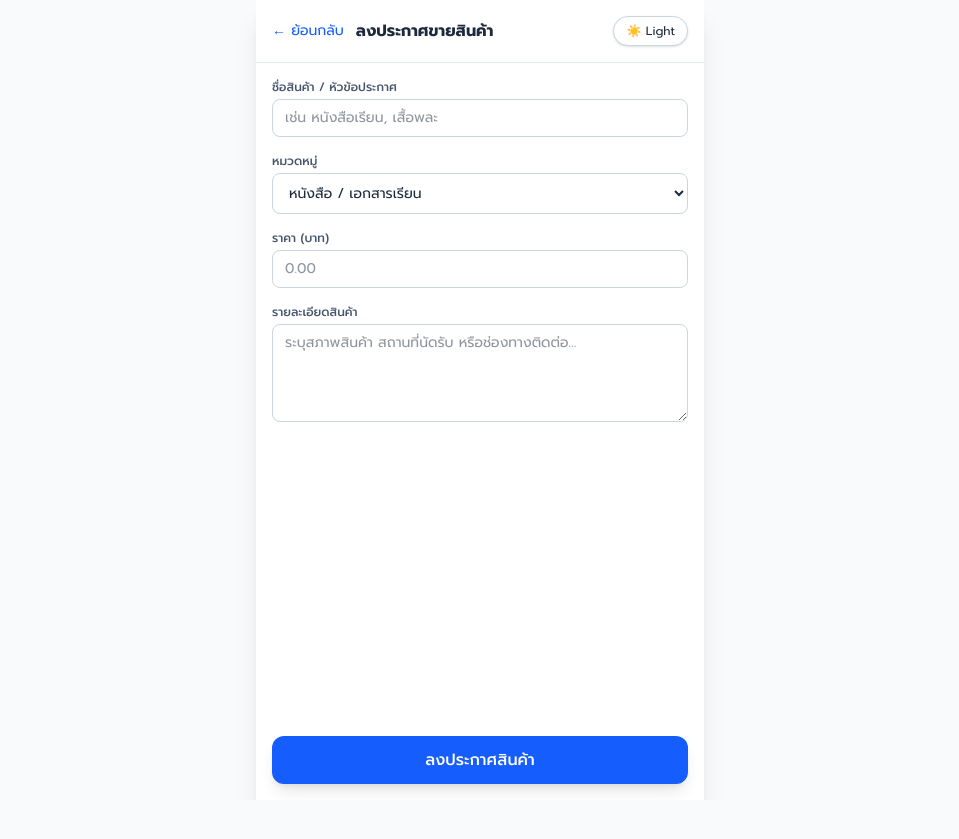
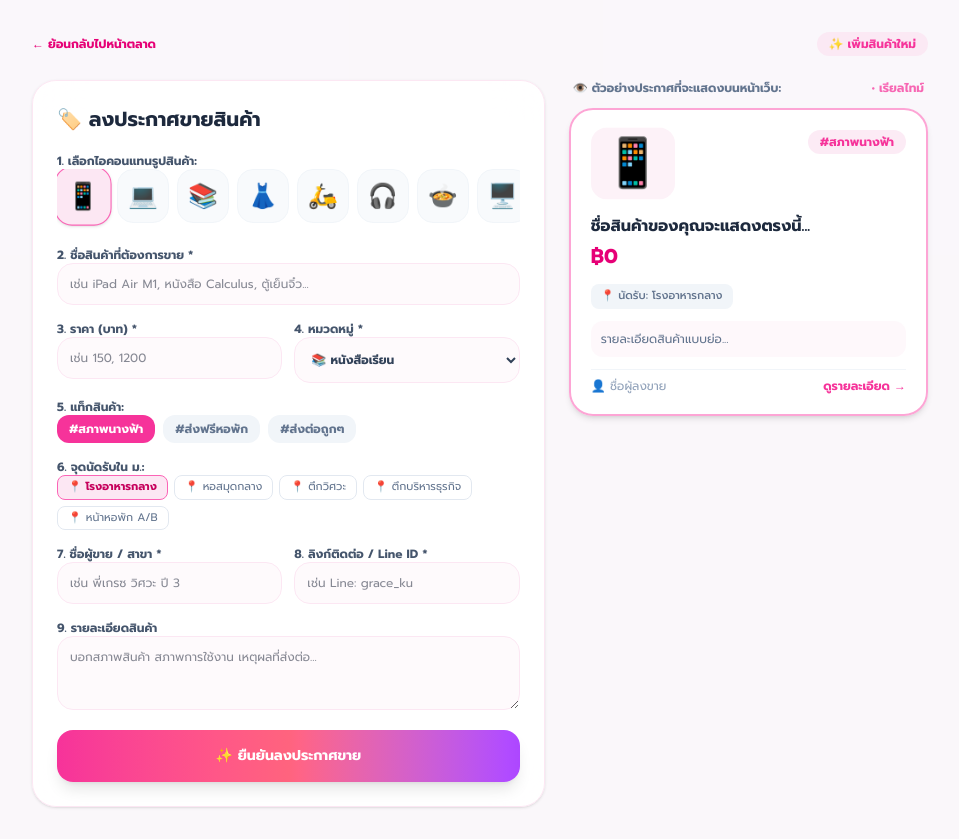
Before and after one commit to palisun47-lang/campus-marketplace, a Next.js app: page /product in a window 1280 px wide. Shown: the whole page, without its empty margins (160-1119 px from the left). Before the commit the page ends 800 px from the top, so only its background shows below. Built offline with nearby package versions, Linux system fonts and the light colour scheme.

Commit message:
Refactor AddProductPage with new state and layout

```diff
--- a/app/product/page.tsx
+++ b/app/product/page.tsx
@@ -1,103 +1,275 @@
 'use client';
 
+import { useState } from 'react';
 import Link from 'next/link';
-import { useState } from 'react';
-import ThemeToggle from '../ThemeToggle';
+
+const emojiList = ['📱', '💻', '📚', '👗', '🛵', '🎧', '🍲', '🖥️', '⌨️', '🥻', '🛋️', '🧊', '👟', '📖', '👔'];
+const locationPresets = ['โรงอาหารกลาง', 'หอสมุดกลาง', 'ตึกวิศวะ', 'ตึกบริหารธุรกิจ', 'หน้าหอพัก A/B'];
+const tagPresets = ['#สภาพนางฟ้า', '#ส่งฟรีหอพัก', '#ส่งต่อถูกๆ'];
 
 export default function AddProductPage() {
   const [title, setTitle] = useState('');
-  const [category, setCategory] = useState('หนังสือ / เอกสารเรียน');
   const [price, setPrice] = useState('');
+  const [category, setCategory] = useState('books');
+  const [tag, setTag] = useState('#สภาพนางฟ้า');
+  const [location, setLocation] = useState('โรงอาหารกลาง');
+  const [seller, setSeller] = useState('');
+  const [contact, setContact] = useState('');
   const [description, setDescription] = useState('');
+  const [selectedEmoji, setSelectedEmoji] = useState('📱');
+  const [isSubmitted, setIsSubmitted] = useState(false);
 
   const handleSubmit = (e: React.FormEvent) => {
     e.preventDefault();
-    alert('ลงประกาศสินค้าสำเร็จ!');
+    setIsSubmitted(true);
   };
 
   return (
-    <main className="min-h-screen bg-slate-50 dark:bg-slate-950 flex flex-col items-center">
-      <div className="w-full max-w-md bg-white dark:bg-slate-900 min-h-screen shadow-xl flex flex-col">
-        {/* Header */}
-        <header className="p-4 border-b border-slate-200 dark:border-slate-800 flex items-center justify-between gap-4">
-          <div className="flex items-center gap-3">
-            <Link href="/home" className="text-sm text-blue-600 dark:text-blue-400 hover:underline">
-              ← ย้อนกลับ
+    <main className="min-h-screen bg-pink-50/40 dark:bg-slate-950 p-4 md:p-8">
+      <div className="max-w-4xl mx-auto space-y-6">
+
+        {/* หัวข้อหน้า */}
+        <div className="flex justify-between items-center">
+          <Link href="/home" className="text-xs font-bold text-pink-600 hover:underline">
+            ← ย้อนกลับไปหน้าตลาด
           </Link>
-            <h1 className="text-base font-bold text-slate-800 dark:text-slate-100">
-              ลงประกาศขายสินค้า
+          <span className="text-xs font-extrabold text-pink-500 bg-pink-100/80 px-3 py-1 rounded-full">
+            ✨ เพิ่มสินค้าใหม่
+          </span>
+        </div>
+
+        <div className="grid grid-cols-1 md:grid-cols-12 gap-6 items-start">
+
+          {/* 📝 ฟอร์มกรอกข้อมูล (ฝั่งซ้าย) */}
+          <div className="md:col-span-7 bg-white/90 dark:bg-slate-900/90 backdrop-blur-xl p-6 rounded-3xl border border-pink-100 dark:border-slate-800 shadow-sm space-y-5">
+            <h1 className="text-xl font-black text-slate-800 dark:text-slate-100 flex items-center gap-2">
+              🏷️ ลงประกาศขายสินค้า
             </h1>
+
+            <form onSubmit={handleSubmit} className="space-y-4 text-xs">
+
+              {/* เลือกไอคอนสินค้า */}
+              <div className="space-y-2">
+                <label className="font-bold text-slate-600 dark:text-slate-300">
+                  1. เลือกไอคอนแทนรูปสินค้า:
+                </label>
+                <div className="flex gap-2 overflow-x-auto pb-2 no-scrollbar">
+                  {emojiList.map((emoji) => (
+                    <button
+                      key={emoji}
+                      type="button"
+                      onClick={() => setSelectedEmoji(emoji)}
+                      className={`text-2xl p-2.5 rounded-2xl border transition-all ${
+                        selectedEmoji === emoji
+                          ? 'bg-pink-100 border-pink-400 scale-110 shadow-sm'
+                          : 'bg-slate-50 border-slate-100 hover:bg-pink-50'
+                      }`}
+                    >
+                      {emoji}
+                    </button>
+                  ))}
                 </div>
-          <ThemeToggle />
-        </header>
+              </div>
 
-        {/* Form */}
-        <form onSubmit={handleSubmit} className="p-4 flex flex-col gap-4 flex-1">
-          <div>
-            <label className="block text-xs font-medium text-slate-600 dark:text-slate-400 mb-1">
-              ชื่อสินค้า / หัวข้อประกาศ
-            </label>
+              {/* ชื่อสินค้า */}
+              <div className="space-y-1">
+                <label className="font-bold text-slate-600 dark:text-slate-300">2. ชื่อสินค้าที่ต้องการขาย *</label>
                 <input
                   type="text"
+                  required
+                  placeholder="เช่น iPad Air M1, หนังสือ Calculus, ตู้เย็นจิ๋ว..."
                   value={title}
                   onChange={(e) => setTitle(e.target.value)}
-              placeholder="เช่น หนังสือเรียน, เสื้อพละ"
-              className="w-full px-3 py-2 text-sm rounded-lg border border-slate-300 dark:border-slate-700 bg-white dark:bg-slate-900 text-slate-800 dark:text-slate-100 focus:outline-none focus:ring-2 focus:ring-blue-500"
+                  className="w-full p-3 rounded-2xl bg-pink-50/40 dark:bg-slate-800 border border-pink-100 dark:border-slate-700 focus:outline-none focus:border-pink-400"
                 />
               </div>
 
-          <div>
-            <label className="block text-xs font-medium text-slate-600 dark:text-slate-400 mb-1">
-              หมวดหมู่
-            </label>
+              {/* ราคา & หมวดหมู่ */}
+              <div className="grid grid-cols-2 gap-3">
+                <div className="space-y-1">
+                  <label className="font-bold text-slate-600 dark:text-slate-300">3. ราคา (บาท) *</label>
+                  <input
+                    type="number"
+                    required
+                    placeholder="เช่น 150, 1200"
+                    value={price}
+                    onChange={(e) => setPrice(e.target.value)}
+                    className="w-full p-3 rounded-2xl bg-pink-50/40 dark:bg-slate-800 border border-pink-100 dark:border-slate-700 focus:outline-none focus:border-pink-400"
+                  />
+                </div>
+                <div className="space-y-1">
+                  <label className="font-bold text-slate-600 dark:text-slate-300">4. หมวดหมู่ *</label>
                   <select
                     value={category}
                     onChange={(e) => setCategory(e.target.value)}
-              className="w-full px-3 py-2 text-sm rounded-lg border border-slate-300 dark:border-slate-700 bg-white dark:bg-slate-900 text-slate-800 dark:text-slate-100 focus:outline-none focus:ring-2 focus:ring-blue-500"
+                    className="w-full p-3 rounded-2xl bg-pink-50/40 dark:bg-slate-800 border border-pink-100 dark:border-slate-700 focus:outline-none focus:border-pink-400 font-bold text-slate-700 dark:text-slate-200"
                   >
-              <option>หนังสือ / เอกสารเรียน</option>
-              <option>เครื่องแต่งกาย</option>
-              <option>ไอที / แกดเจ็ต</option>
-              <option>อุปกรณ์การเรียน</option>
-              <option>พาหนะ</option>
+                    <option value="books">📚 หนังสือเรียน</option>
+                    <option value="tech">💻 ไอที & อุปกรณ์</option>
+                    <option value="fashion">👗 แฟชั่น นศ.</option>
+                    <option value="dorm">🛵 ของใช้หอพัก</option>
                   </select>
                 </div>
+              </div>
 
-          <div>
-            <label className="block text-xs font-medium text-slate-600 dark:text-slate-400 mb-1">
-              ราคา (บาท)
-            </label>
+              {/* เลือกแท็กสินค้า */}
+              <div className="space-y-1.5">
+                <label className="font-bold text-slate-600 dark:text-slate-300">5. แท็กสินค้า:</label>
+                <div className="flex gap-2">
+                  {tagPresets.map((t) => (
+                    <button
+                      key={t}
+                      type="button"
+                      onClick={() => setTag(t)}
+                      className={`px-3 py-1.5 rounded-xl font-bold transition-all ${
+                        tag === t ? 'bg-pink-500 text-white' : 'bg-slate-100 text-slate-500 hover:bg-pink-50'
+                      }`}
+                    >
+                      {t}
+                    </button>
+                  ))}
+                </div>
+              </div>
+
+              {/* สถานที่นัดรับด่วน */}
+              <div className="space-y-1.5">
+                <label className="font-bold text-slate-600 dark:text-slate-300">6. จุดนัดรับใน ม.:</label>
+                <div className="flex flex-wrap gap-1.5">
+                  {locationPresets.map((loc) => (
+                    <button
+                      key={loc}
+                      type="button"
+                      onClick={() => setLocation(loc)}
+                      className={`px-2.5 py-1 rounded-lg border text-[11px] transition-all ${
+                        location === loc
+                          ? 'bg-pink-100 border-pink-400 text-pink-700 font-bold'
+                          : 'border-slate-200 text-slate-500 hover:bg-slate-50'
+                      }`}
+                    >
+                      📍 {loc}
+                    </button>
+                  ))}
+                </div>
+              </div>
+
+              {/* ข้อมูลผู้ขาย & ช่องทางติดต่อ */}
+              <div className="grid grid-cols-2 gap-3">
+                <div className="space-y-1">
+                  <label className="font-bold text-slate-600 dark:text-slate-300">7. ชื่อผู้ขาย / สาขา *</label>
                   <input
                     type="text"
-              inputMode="numeric"
-              value={price}
-              onChange={(e) => setPrice(e.target.value)}
-              placeholder="0.00"
-              className="w-full px-3 py-2 text-sm rounded-lg border border-slate-300 dark:border-slate-700 bg-white dark:bg-slate-900 text-slate-800 dark:text-slate-100 focus:outline-none focus:ring-2 focus:ring-blue-500"
+                    required
+                    placeholder="เช่น พี่เกรซ วิศวะ ปี 3"
+                    value={seller}
+                    onChange={(e) => setSeller(e.target.value)}
+                    className="w-full p-3 rounded-2xl bg-pink-50/40 dark:bg-slate-800 border border-pink-100 dark:border-slate-700 focus:outline-none focus:border-pink-400"
                   />
                 </div>
+                <div className="space-y-1">
+                  <label className="font-bold text-slate-600 dark:text-slate-300">8. ลิงก์ติดต่อ / Line ID *</label>
+                  <input
+                    type="text"
+                    required
+                    placeholder="เช่น Line: grace_ku"
+                    value={contact}
+                    onChange={(e) => setContact(e.target.value)}
+                    className="w-full p-3 rounded-2xl bg-pink-50/40 dark:bg-slate-800 border border-pink-100 dark:border-slate-700 focus:outline-none focus:border-pink-400"
+                  />
+                </div>
+              </div>
 
-          <div>
-            <label className="block text-xs font-medium text-slate-600 dark:text-slate-400 mb-1">
-              รายละเอียดสินค้า
-            </label>
+              {/* รายละเอียดเพิ่มเติม */}
+              <div className="space-y-1">
+                <label className="font-bold text-slate-600 dark:text-slate-300">9. รายละเอียดสินค้า</label>
                 <textarea
-              rows={4}
+                  rows={3}
+                  placeholder="บอกสภาพสินค้า สภาพการใช้งาน เหตุผลที่ส่งต่อ..."
                   value={description}
                   onChange={(e) => setDescription(e.target.value)}
-              placeholder="ระบุสภาพสินค้า สถานที่นัดรับ หรือช่องทางติดต่อ..."
-              className="w-full px-3 py-2 text-sm rounded-lg border border-slate-300 dark:border-slate-700 bg-white dark:bg-slate-900 text-slate-800 dark:text-slate-100 focus:outline-none focus:ring-2 focus:ring-blue-500"
+                  className="w-full p-3 rounded-2xl bg-pink-50/40 dark:bg-slate-800 border border-pink-100 dark:border-slate-700 focus:outline-none focus:border-pink-400"
                 />
               </div>
 
               <button
                 type="submit"
-            className="mt-auto w-full py-3 bg-blue-600 hover:bg-blue-700 text-white font-medium rounded-xl shadow-lg transition-colors"
+                className="w-full py-4 bg-gradient-to-r from-pink-500 via-rose-400 to-purple-500 hover:opacity-95 text-white font-extrabold text-sm rounded-2xl shadow-lg transition-transform active:scale-95"
               >
-            ลงประกาศสินค้า
+                ✨ ยืนยันลงประกาศขาย
               </button>
             </form>
           </div>
+
+          {/* 👁️ Live Preview การ์ดแสดงผลสด (ฝั่งขวา) */}
+          <div className="md:col-span-5 space-y-3 sticky top-4">
+            <div className="flex items-center justify-between text-xs font-bold text-slate-500 px-1">
+              <span>👁️ ตัวอย่างประกาศที่จะแสดงบนหน้าเว็บ:</span>
+              <span className="text-pink-500 animate-pulse">• เรียลไทม์</span>
+            </div>
+
+            <div className="bg-white/90 dark:bg-slate-900/90 rounded-3xl p-5 border-2 border-pink-300 dark:border-slate-700 shadow-md space-y-3">
+              <div className="flex justify-between items-start">
+                <span className="text-5xl p-3 bg-pink-50 dark:bg-slate-800 rounded-2xl animate-bounce">
+                  {selectedEmoji}
+                </span>
+                <span className="text-xs font-bold text-pink-500 bg-pink-100/80 px-3 py-1 rounded-full">
+                  {tag}
+                </span>
+              </div>
+
+              <div className="space-y-1">
+                <h3 className="font-bold text-base text-slate-800 dark:text-slate-100">
+                  {title || 'ชื่อสินค้าของคุณจะแสดงตรงนี้...'}
+                </h3>
+                <p className="text-xl font-black text-pink-600 dark:text-pink-400">
+                  ฿{price ? Number(price).toLocaleString() : '0'}
+                </p>
+              </div>
+
+              <div className="text-[11px] font-medium text-slate-500 bg-slate-100 dark:bg-slate-800 px-2.5 py-1 rounded-lg inline-block">
+                📍 นัดรับ: {location}
+              </div>
+
+              <p className="text-xs text-slate-500 line-clamp-2 bg-pink-50/50 p-2.5 rounded-xl">
+                {description || 'รายละเอียดสินค้าแบบย่อ...'}
+              </p>
+
+              <div className="pt-2 border-t border-slate-100 dark:border-slate-800 flex justify-between items-center text-xs text-slate-400">
+                <span>👤 {seller || 'ชื่อผู้ลงขาย'}</span>
+                <span className="text-pink-500 font-bold">ดูรายละเอียด →</span>
+              </div>
+            </div>
+          </div>
+
+        </div>
+
+      </div>
+
+      {/* 🎉 Modal แจ้งเตือนเมื่อลงประกาศสำเร็จ */}
+      {isSubmitted && (
+        <div className="fixed inset-0 bg-slate-900/60 backdrop-blur-sm flex items-center justify-center p-4 z-50">
+          <div className="bg-white dark:bg-slate-900 rounded-3xl p-6 max-w-sm w-full text-center space-y-4 shadow-2xl border border-pink-200 animate-in fade-in zoom-in">
+            <div className="text-6xl animate-bounce">🎉</div>
+            <h2 className="text-xl font-black text-slate-800 dark:text-slate-100">ลงประกาศสำเร็จแล้ว!</h2>
+            <p className="text-xs text-slate-500">
+              สินค้าของคุณถูกลงประกาศในตลาดวิทยเขตเรียบร้อยแล้ว เพื่อนๆ ใน ม. สามารถทักแชตหานัดรับได้ทันที
+            </p>
+            <div className="pt-2 space-y-2">
+              <Link
+                href="/home"
+                className="block w-full py-3 bg-gradient-to-r from-pink-500 to-purple-500 text-white font-extrabold text-xs rounded-xl shadow-md"
+              >
+                🛒 ไปดูสินค้าที่หน้าตลาด
+              </Link>
+              <button
+                onClick={() => setIsSubmitted(false)}
+                className="block w-full py-2.5 text-xs font-bold text-slate-400 hover:text-slate-600"
+              >
+                ➕ ลงขายสินค้าเพิ่มอีกชิ้น
+              </button>
+            </div>
+          </div>
+        </div>
+      )}
     </main>
   );
 }
```
Lines whose indentation alone changed are shown as unchanged.
